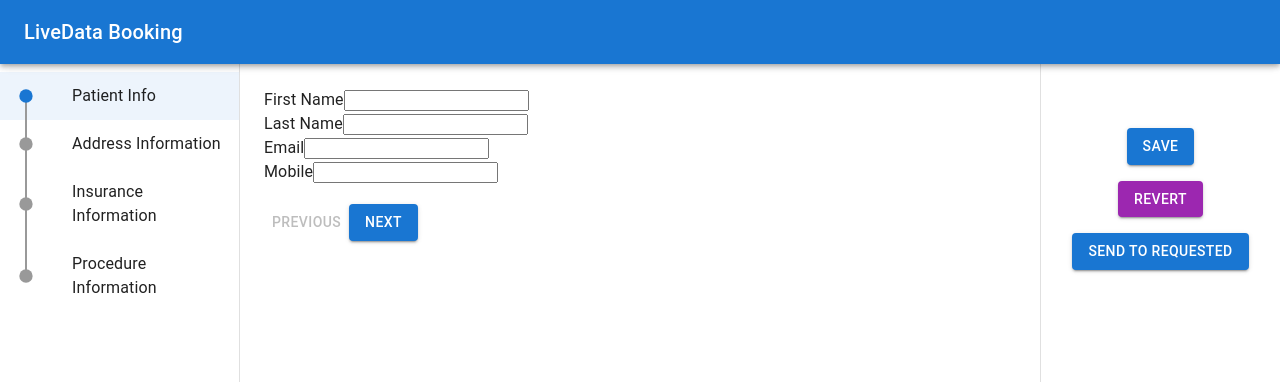
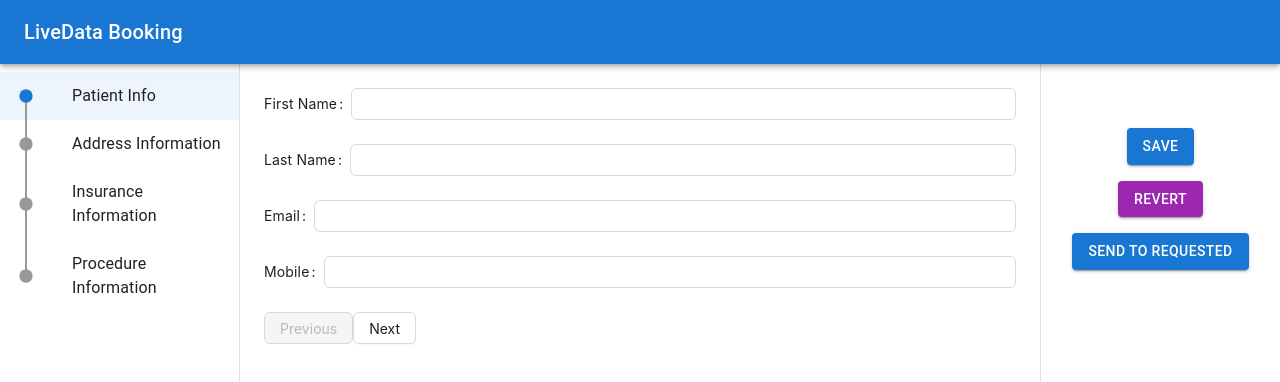
Before and after one commit to gpeddle-LiveData/ng-booking-antd, a React (Create React App) app: page / in a window 1280 px wide. Shown: the top 382 px of the page. Built offline with nearby package versions, Linux system fonts and the light colour scheme.

Commit message:
revise to AntD Input

```diff
--- a/package.json
+++ b/package.json
@@ -15,6 +15,7 @@
     "@types/react": "^18.2.61",
     "@types/react-dom": "^18.2.19",
     "ajv": "^8.12.0",
+    "antd": "^5.15.0",
     "formik": "^2.4.5",
     "react": "^18.2.0",
     "react-dom": "^18.2.0",
--- a/src/components/StepForm.tsx
+++ b/src/components/StepForm.tsx
@@ -2,11 +2,12 @@
 
 import React from 'react';
 import { Formik, Form, Field, FieldProps } from 'formik';
-import { Button, Box } from '@mui/material';
+import { Button } from 'antd';
+
 import * as Yup from 'yup';
 import { useFormDefinition } from '../contexts/FormDefinitionContext';
 import ErrorMessage from './ErrorMessage';
-//import MuiTextField from './MuiTextField';
+
 import TextField from './TextField';
 
 interface StepFormProps {
@@ -50,7 +51,7 @@
       }}
     >
       {formikProps => (
-        <Box sx={{ margin: '0px', width: '100%' }}> {/* Adjust this box to control the form's position */}
+        <div> {/* Adjust this div to control the form's position */}
           <Form>
             {currentStepConfig.fields.map(field => (
               <div key={field.name}>
@@ -68,11 +69,11 @@
               </div>
             ))}
             <div style={{ marginTop: '20px' }}>
-              <Button type="button" onClick={() => setCurrentStep(currentStep - 1)} disabled={currentStep === 1}>Previous</Button>
-              <Button type="submit" disabled={!formikProps.isValid} color="primary" variant="contained">Next</Button>
+              <Button htmlType="button" onClick={() => setCurrentStep(currentStep - 1)} disabled={currentStep === 1}>Previous</Button>
+              <Button htmlType="submit" disabled={!formikProps.isValid} color="primary" >Next</Button>
             </div>
           </Form>
-        </Box>
+        </div>
       )}
     </Formik>
   );
--- a/src/components/TextField.tsx
+++ b/src/components/TextField.tsx
@@ -1,7 +1,8 @@
 // src/components/TextField.tsx
 
 import React from 'react';
-import { Field,FieldInputProps,FormikProps} from 'formik'
+import { Field, FieldProps, FieldInputProps, FormikProps } from 'formik';
+import { Input, Form } from 'antd';
 
 interface TextFieldProps {
     field: FieldInputProps<any>;
@@ -11,18 +12,27 @@
 }
 
 const TextField: React.FC<TextFieldProps> = ({ field, form, label, type }) => {
-  const errorText = form.touched[field.name] && form.errors[field.name] ? String(form.errors[field.name]) : '';
+    const errorMessage = form.touched[field.name] && form.errors[field.name] ? String(form.errors[field.name]) : '';
+
     return (
-    <div>
-    <label htmlFor={field.name}>{label}</label>
-    <Field
-      {...field}
-      label={label}
+        <Form.Item
+            label={label} // This sets the label above the input field
+            validateStatus={errorMessage ? 'error' : ''}
+            help={errorMessage || ''}
+        >
+            <Field name={field.name}>
+                {({ field: { onChange, onBlur, value, name } }: FieldProps) => (
+                    <Input
+                        id={name}
+                        onChange={onChange}
+                        onBlur={onBlur}
+                        value={value}
+                        name={name}
                         type={type}
-      helperText={errorText}
-      error={!!form.touched[field.name] && !!form.errors[field.name]}
                     />
-    </div>
+                )}
+            </Field>
+        </Form.Item>
     );
 };
 
```
Also changed, not shown: 1 other file (tests, documents, lock files or other folders). Lines whose indentation alone changed are shown as unchanged.
